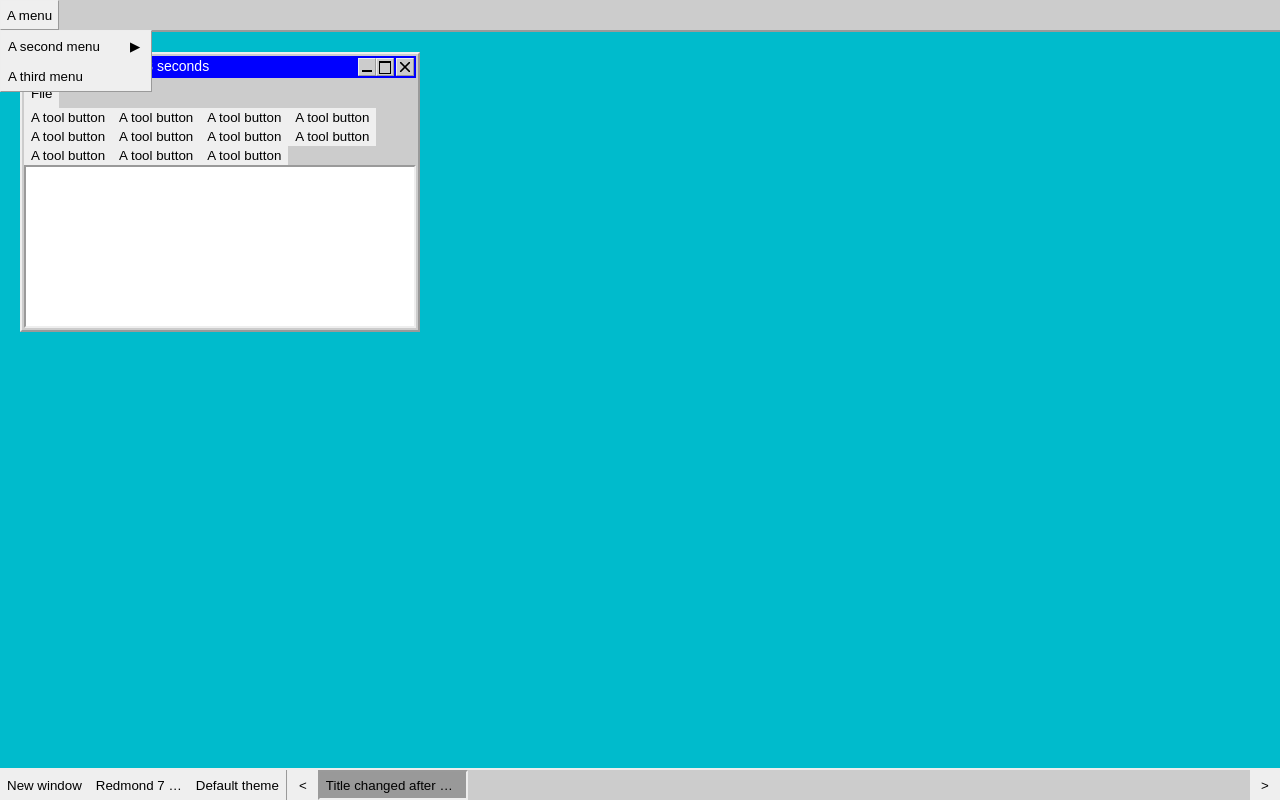
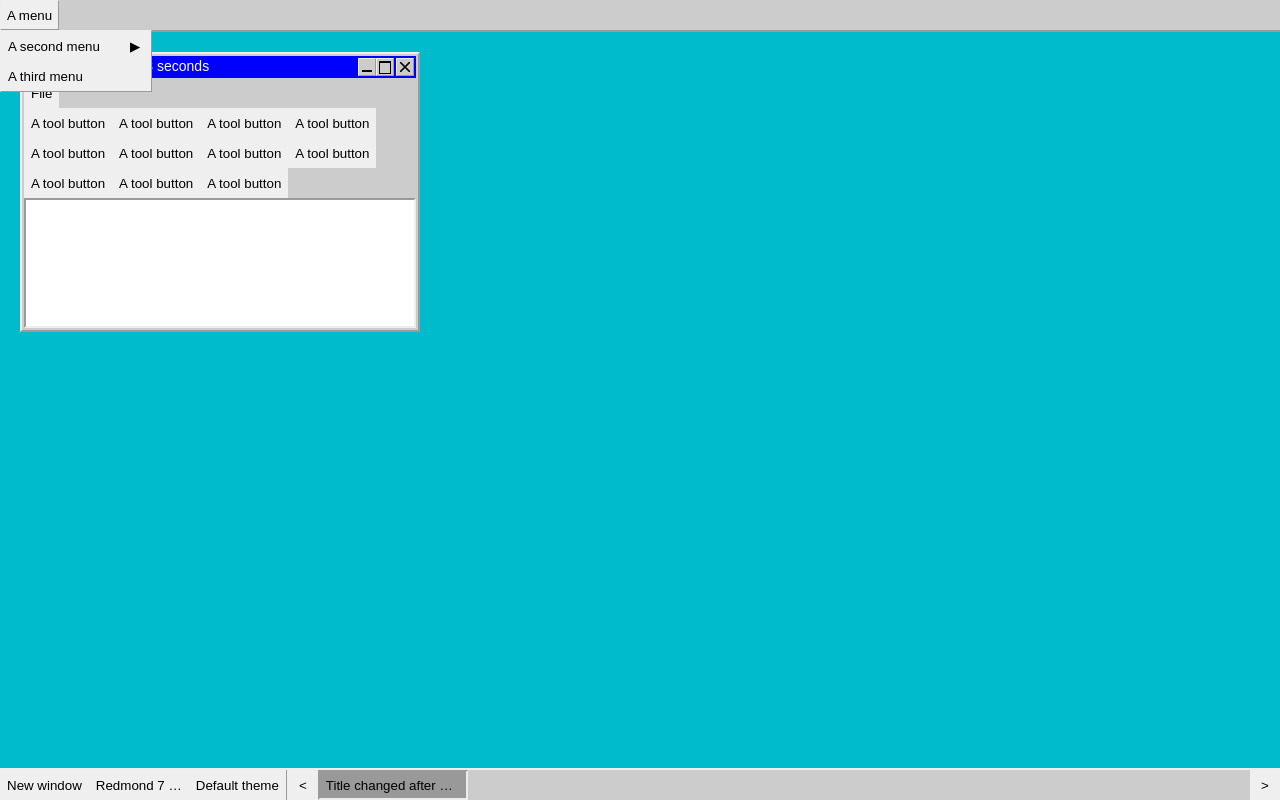
Before and after one commit to beerwin/njdesktop2, a website: page demo/index.html in a window 1280 px wide. Drawn offline with nearby package versions, Linux system fonts and the light colour scheme; files that its build step writes are made by us from their sources.

Commit message:
small fix in default theme

```diff
--- a/src/assets/_defaultTheme.scss
+++ b/src/assets/_defaultTheme.scss
@@ -1,5 +1,6 @@
 .nj-desktop {
     background-color: #00bbcc;
+    overflow: hidden;
 
     .nj-desktop-top {
         background-color: #cccccc;
@@ -194,10 +195,12 @@
     }
 
     .nj-toolbar {
+        min-height: 30px;
         .nj-tool-button {
             overflow: hidden;
             text-overflow: ellipsis;
             border: 1px solid transparent;
+            height: 30px;
 
             &.nj-tool-button-text {
                 max-width: 100px;
```
